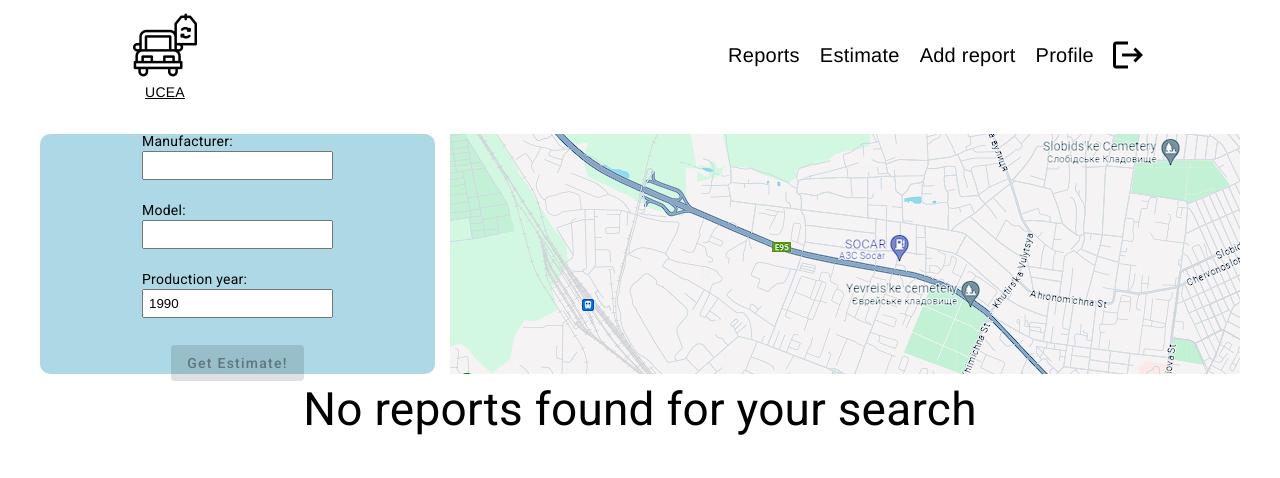
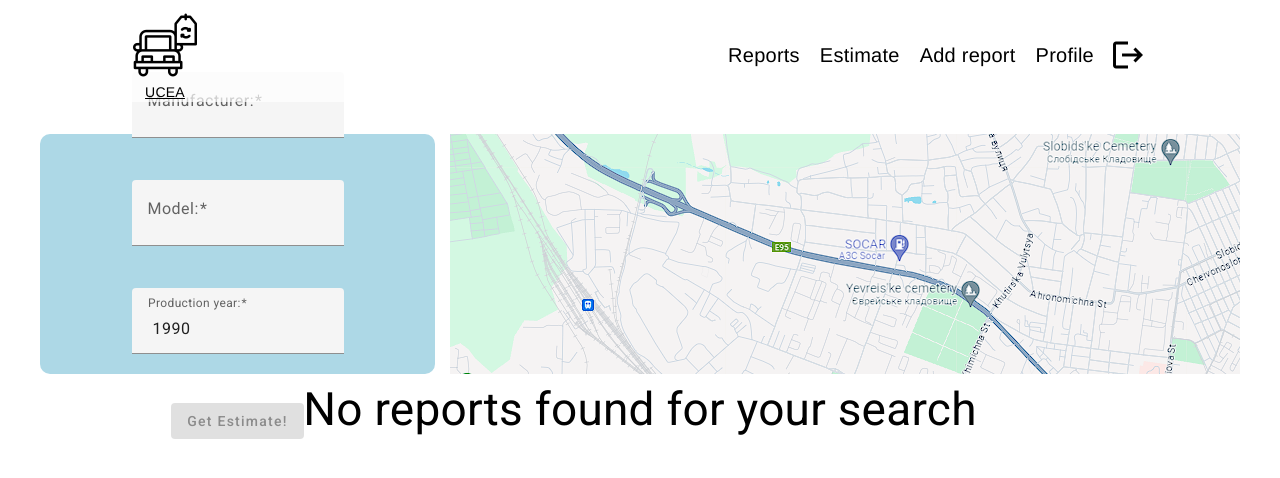
Before and after one commit to shevOle/ang-used-car-evaluation-app, an Angular app: page /estimate in a window 1280 px wide. Shown: the top 478 px of the page. Built offline with nearby package versions, Linux system fonts and the light colour scheme; sample sign-in values are in the browser's storage.

Commit message:
refactor: using mui component instead of custom inputs for estimate page

```diff
--- a/src/app/report-estimate/report-estimate.component.html
+++ b/src/app/report-estimate/report-estimate.component.html
@@ -5,33 +5,39 @@
     (submit)="submitEstimateForm()"
   >
     <div class="estimate-page-form-input">
-      <label for="estimate-page-input-make">Manufacturer:</label>
+      <mat-form-field>
+        <mat-label class="11111">Manufacturer:</mat-label>
         <input
-        id="estimate-page-input-make"
+          matInput
+          [formControl]="estimateForm.controls.make"
           type="text"
-        formControlName="make"
           required
         />
+      </mat-form-field>
     </div>
 
     <div class="estimate-page-form-input">
-      <label for="estimate-page-input-model">Model:</label>
+      <mat-form-field subscriptSizing="fixed">
+        <mat-label>Model:</mat-label>
         <input
-        id="estimate-page-input-model"
+          matInput
+          [formControl]="estimateForm.controls.model"
           type="text"
-        formControlName="model"
           required
         />
+      </mat-form-field>
     </div>
 
     <div class="estimate-page-form-input">
-      <label for="estimate-page-input-year">Production year:</label>
+      <mat-form-field subscriptSizing="fixed">
+        <mat-label>Production year:</mat-label>
         <input
-        id="estimate-page-input-year"
+          matInput
+          [formControl]="estimateForm.controls.year"
           type="number"
-        formControlName="year"
           required
         />
+      </mat-form-field>
     </div>
 
     <ucea-button
--- a/src/app/report-estimate/report-estimate.component.ts
+++ b/src/app/report-estimate/report-estimate.component.ts
@@ -6,6 +6,8 @@ import {
   ReactiveFormsModule,
   Validators,
 } from '@angular/forms';
+import { MatInputModule } from '@angular/material/input';
+import { MatFormFieldModule } from '@angular/material/form-field';
 import { ReportService } from '../services/reports.service';
 import { ReportComponent } from '../report/report.component';
 import { CommonButton } from '../common-components/button';
@@ -20,6 +22,8 @@ import { Report } from '../interfaces/report';
     ReportComponent,
     CurrencyPipe,
     CommonButton,
+    MatInputModule,
+    MatFormFieldModule,
   ],
   templateUrl: './report-estimate.component.html',
   styleUrl: './report-estimate.component.scss',
```
Lines whose indentation alone changed are shown as unchanged.
